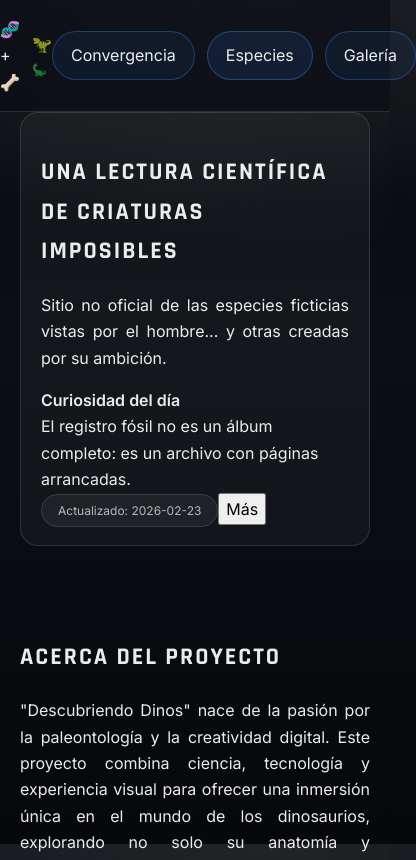
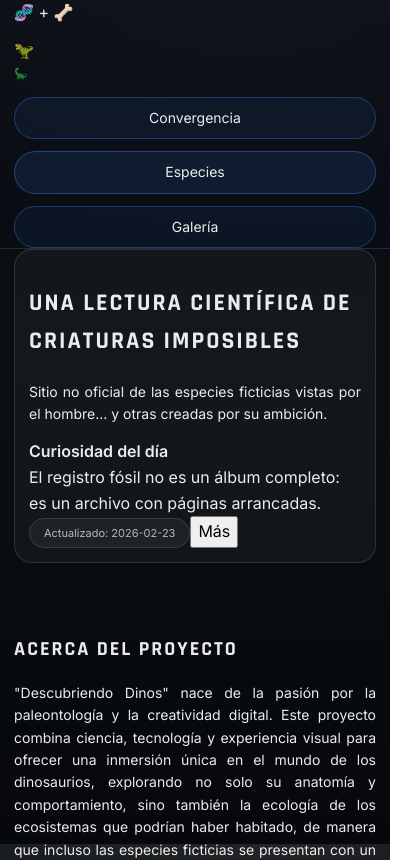
Before and after one commit to lu-developer476/Dinosauria, a React (Vite) app: page / in a window 390 px wide. Shown: the top 860 px of the page, 416 px wide, since content can reach past the window. Built offline with nearby package versions, Linux system fonts and the light colour scheme.

Commit message:
Update styles.css

```diff
--- a/src/styles.css
+++ b/src/styles.css
@@ -234,3 +234,198 @@ section[id]{scroll-margin-top:90px}
   border-top:1px solid var(--line);
   color:var(--muted);
 }
+
+/* ============================= */
+/* RESPONSIVE DESIGN - DINOSAURIA */
+/* ============================= */
+
+/* ====== 1400px - Desktop grande ====== */
+@media (min-width:1400px){
+  .container{
+    max-width:1280px;
+  }
+
+  .section{
+    padding:90px 0;
+  }
+
+  .dino-image{
+    max-height:320px;
+  }
+}
+
+/* ====== 1200px - Desktop estándar ====== */
+@media (max-width:1200px){
+  .container{
+    padding:0 24px;
+  }
+}
+
+/* ====== 1024px - Laptop ====== */
+@media (max-width:1024px){
+
+  h1{font-size:34px;}
+  h2{font-size:26px;}
+  h3{font-size:20px;}
+
+  .cards-2col{
+    gap:20px;
+  }
+
+  .card{
+    padding:18px;
+  }
+}
+
+/* ====== 900px - Tablet horizontal ====== */
+@media (max-width:900px){
+
+  .nav-inner{
+    flex-direction:column;
+    gap:14px;
+    align-items:flex-start;
+  }
+
+  .nav-links{
+    width:100%;
+    flex-wrap:wrap;
+  }
+
+  .nav-btn{
+    width:100%;
+    text-align:center;
+  }
+
+  .section{
+    padding:64px 0;
+  }
+}
+
+/* ====== 768px - Tablet vertical ====== */
+@media (max-width:768px){
+
+  body{
+    line-height:1.6;
+  }
+
+  h1{font-size:28px;}
+  h2{font-size:22px;}
+  h3{font-size:18px;}
+
+  p{
+    font-size:15px;
+  }
+
+  .container{
+    padding:0 18px;
+  }
+
+  .card{
+    padding:16px;
+  }
+
+  .dino-image{
+    max-height:220px;
+  }
+
+  .filters{
+    gap:8px;
+  }
+
+  .pill{
+    font-size:11px;
+    padding:7px 14px;
+  }
+
+  .badge{
+    font-size:11px;
+    padding:5px 10px;
+  }
+}
+
+/* ====== 600px - Mobile grande ====== */
+@media (max-width:600px){
+
+  .section{
+    padding:54px 0;
+  }
+
+  .brand{
+    flex-direction:column;
+    align-items:flex-start;
+  }
+
+  .brand-sub{
+    font-size:11px;
+  }
+
+  .nav-inner{
+    padding:14px 0;
+  }
+
+  .dino-text p:first-child{
+    font-size:12px;
+    padding-left:12px;
+  }
+
+  .dino-image{
+    max-height:200px;
+  }
+}
+
+/* ====== 480px - Mobile estándar ====== */
+@media (max-width:480px){
+
+  h1{font-size:24px;}
+  h2{font-size:20px;}
+  h3{font-size:16px;}
+
+  p{
+    font-size:14px;
+  }
+
+  .container{
+    padding:0 14px;
+  }
+
+  .card{
+    padding:14px;
+  }
+
+  .nav-btn{
+    padding:9px 14px;
+    font-size:14px;
+  }
+
+  .pill{
+    width:100%;
+    text-align:center;
+  }
+
+  .badge{
+    font-size:10px;
+  }
+
+  .dino-image{
+    max-height:180px;
+  }
+}
+
+/* ====== 360px - Mobile pequeño ====== */
+@media (max-width:360px){
+
+  h1{font-size:20px;}
+  h2{font-size:18px;}
+
+  p{
+    font-size:13px;
+  }
+
+  .card{
+    padding:12px;
+  }
+
+  .dino-image{
+    max-height:160px;
+  }
+}
```
